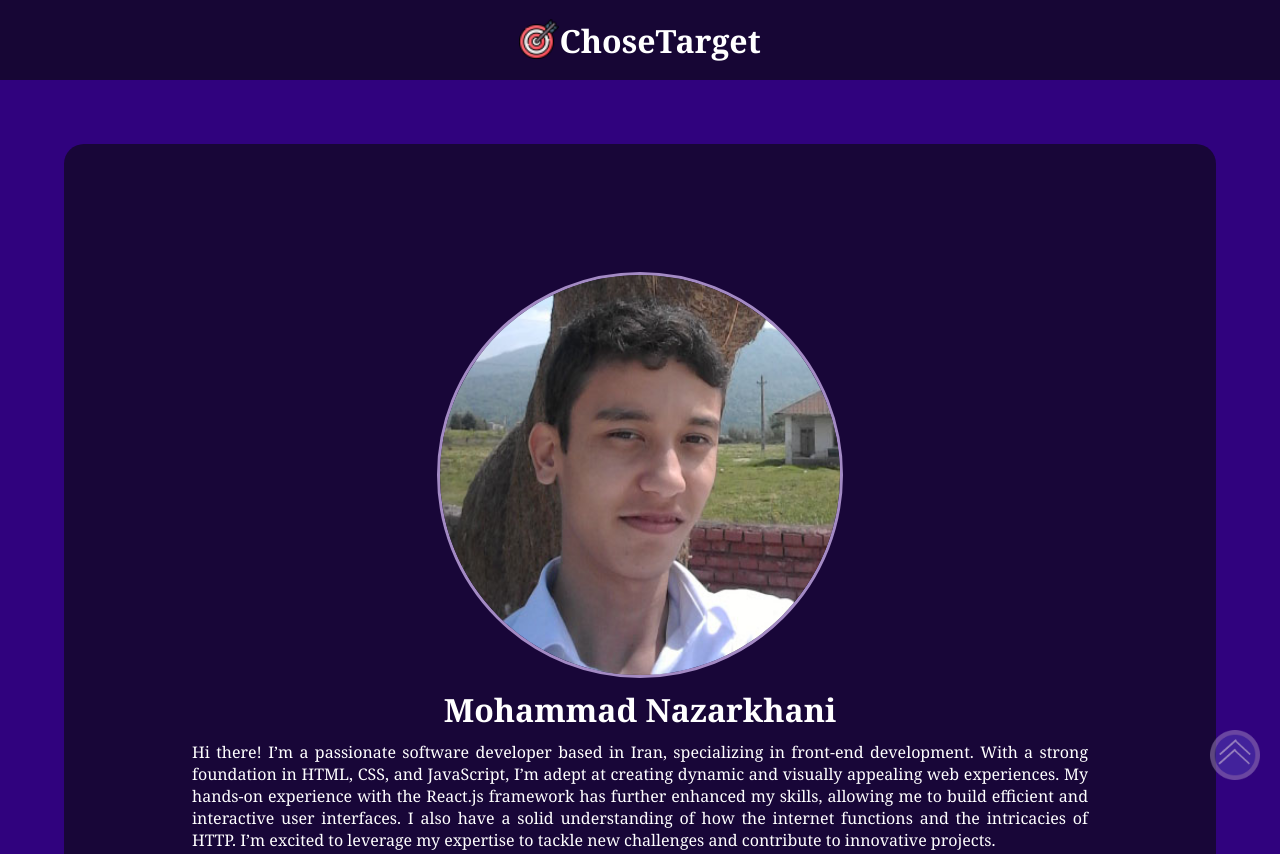
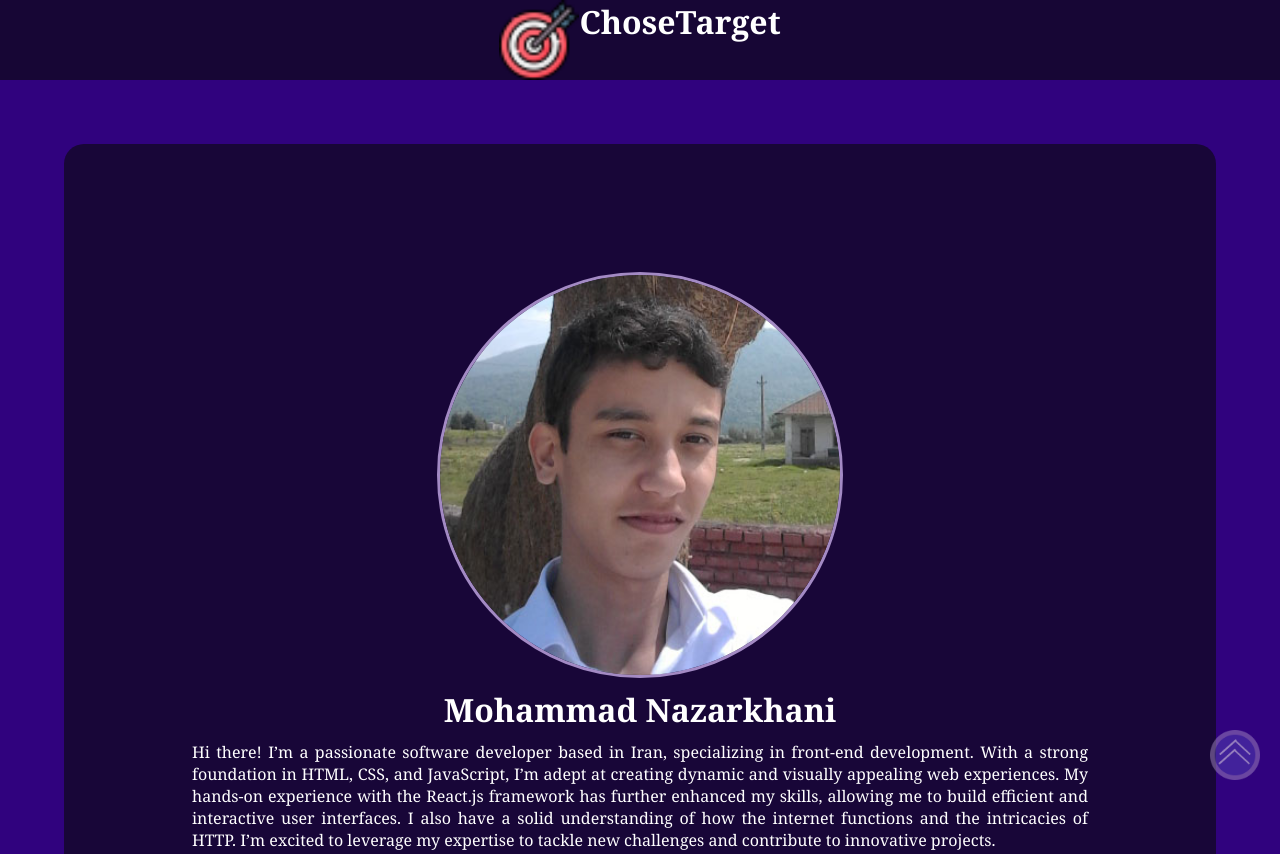
Before and after one commit to mohammadnazarkhani/chose_target, a plain HTML site: page index.html in a window 1280 px wide. Shown: the top 854 px of the page. Drawn offline with Linux system fonts and the light colour scheme.

Commit message:
fixed top header's website brand

```diff
--- a/assets/css/style.css
+++ b/assets/css/style.css
@@ -23,11 +23,11 @@ body {
     flex-direction: row;
     text-decoration: none;
     color: white;
+    height: 100%;
 }
 
 img#website-top-icon {
-    width: 40px;
-    height: 40px;
+    height: 100%;
 }
 
 .round-pic {
```
